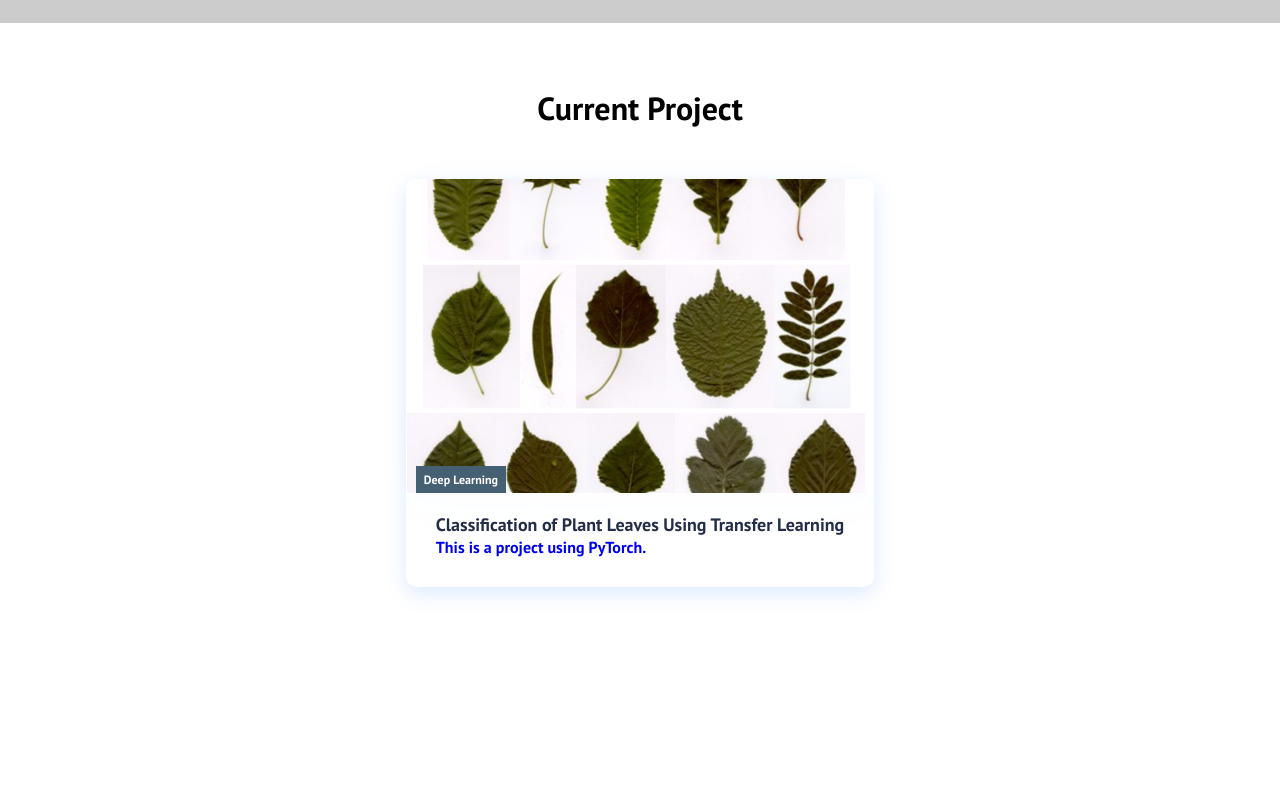
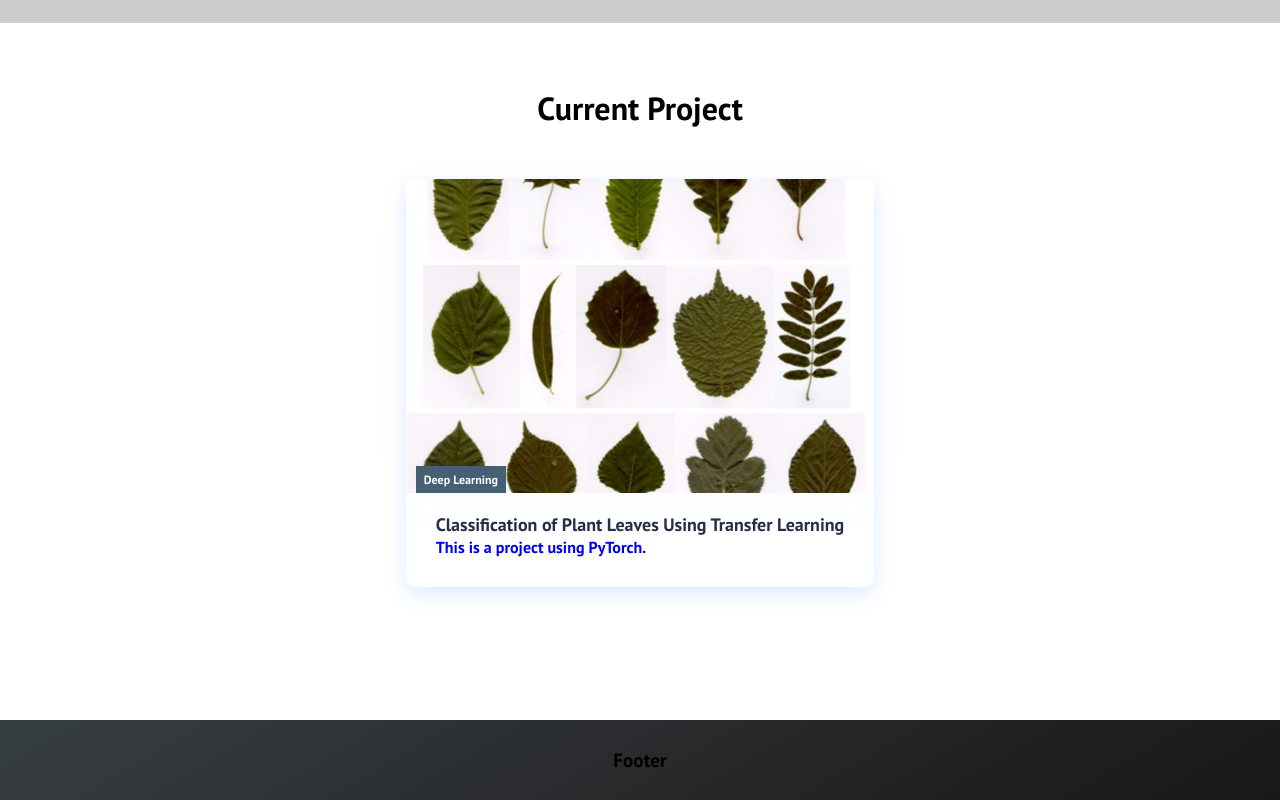
Before and after one commit to TanavP2112/tanav-website, a React (Create React App) app: page / in a window 1280 px wide. Shown: the part 857-1657 px from the top of the page. Before the commit the page ends 1577 px from the top, so only its background shows below. Built offline with nearby package versions, Linux system fonts and the light colour scheme; grey boxes are pictures that could not be loaded.

Commit message:
created a footer and updated projects page

```diff
--- /dev/null
+++ b/src/components/Footer.css
@@ -0,0 +1,12 @@
+.footer {
+    background: linear-gradient(150deg, rgb(55, 62, 66) 0%, rgb(26, 23, 23) 100%);
+    height: 80px;
+    display: flex;
+    justify-content: center;
+    align-items: center;
+    font-size: 1.2rem;
+    position: sticky;
+    top: 0;
+    z-index: 999;
+    outline-color: black;
+}
--- /dev/null
+++ b/src/components/Footer.js
@@ -0,0 +1,10 @@
+import React from 'react';
+import './Footer.css'
+
+function Footer() {
+  return (
+    <div className='footer'>Footer</div>
+  );
+}
+
+export default Footer
--- a/src/components/Navbar.css
+++ b/src/components/Navbar.css
@@ -12,6 +12,7 @@
   position: sticky;
   top: 0;
   z-index: 999;
+  outline-color: black;
 }
 
 .navbar-container {
--- a/src/components/Project.js
+++ b/src/components/Project.js
@@ -12,12 +12,23 @@ function Project() {
             <ProjectItem
               heading='Classification of Plant Leaves Using Transfer Learning'
               text='This project was my first project with the SIGAIDA group in ACM (Association for Computing Machinery).
-               It involved me learning how to use TensorFlow.'
+               It involved me learning how to use TensorFlow. Future plans with this project involve recreating the project using PyTorch.'
             />
           </ul>
         </div>
       </div>
       <h1>Previous Projects</h1>
+      <div className='project-container'>
+        <div className='project-wrapper'>
+          <ul className='project-items'>
+            <ProjectItem
+              heading='Zipline Delivery App'
+              text='This project was done during my Summer 2023 internship with Zipline, a delivery startup. The project was created using Flutter and Dart,
+               utilizing Firebase for the backend.'
+            />
+          </ul>
+        </div>
+      </div>
     </div>
   );
 }
--- a/src/components/pages/Home.js
+++ b/src/components/pages/Home.js
@@ -1,6 +1,7 @@
 import "../../App.css";
 import Card from "../Card";
 import SpotlightPage from "../SpotlightPage";
+import Footer from "../Footer";
 import React from "react";
 
 // only put page elements here
@@ -9,6 +10,7 @@ function Home() {
     <>
       <SpotlightPage />
       <Card />
+      <Footer />
     </>
   );
 }
```
Also changed, not shown: 1 other file (tests, documents, lock files or other folders).
